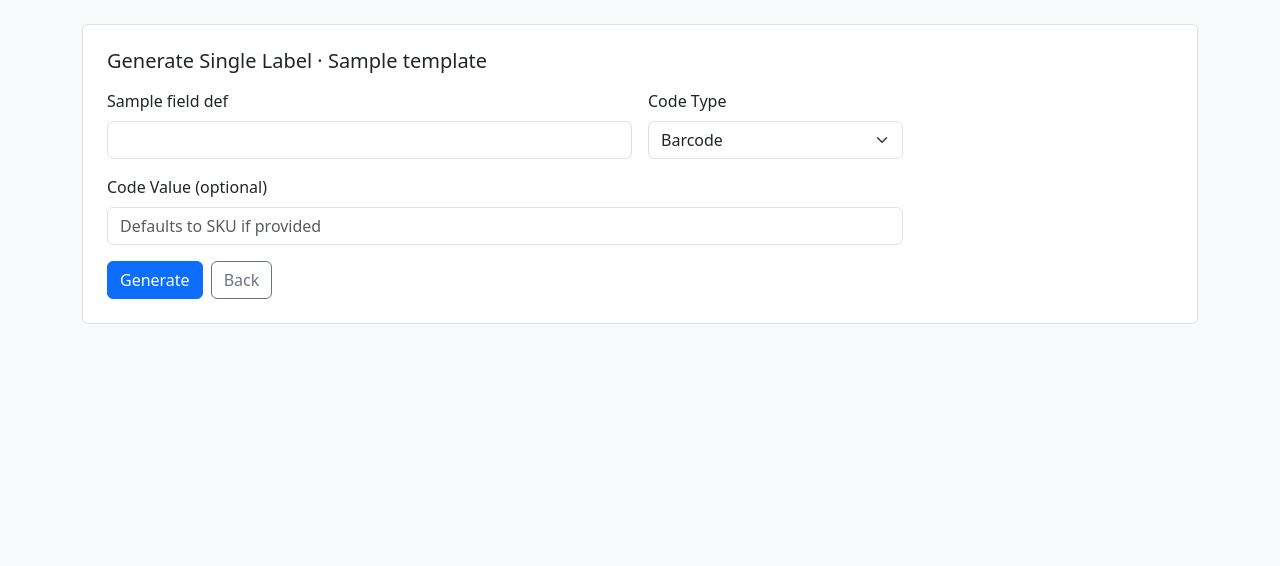
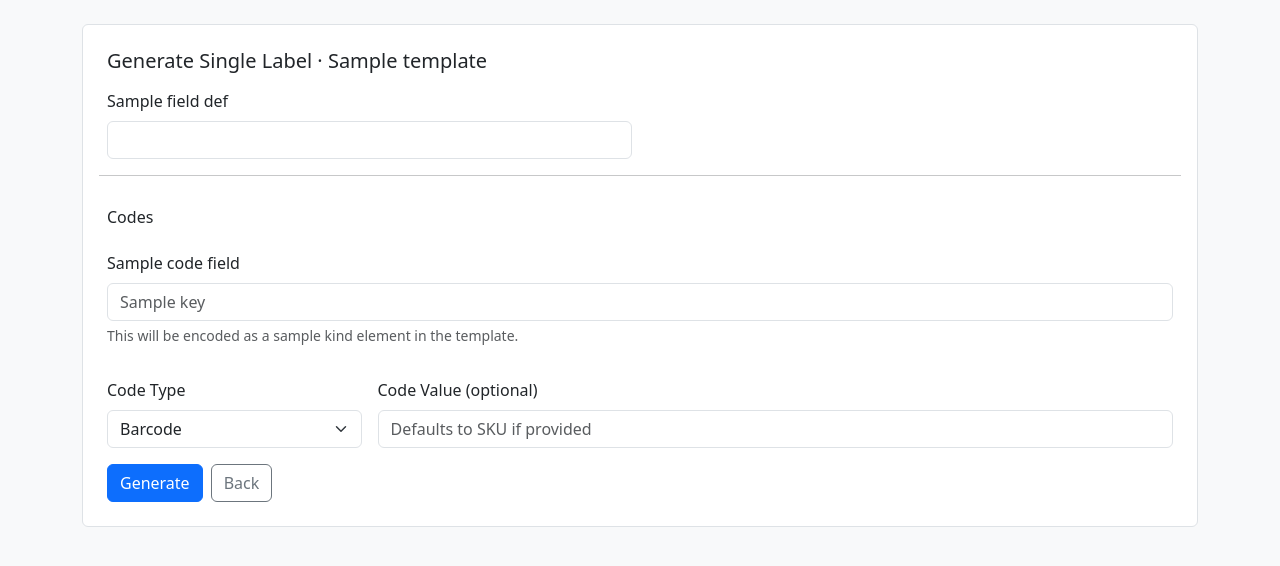
Before and after one commit to eyepatch-3097/Barcode2, a Django app: template templates/labels/generate_single.html in a window 1280 px wide. Shown: the part 57-623 px from the top of the page. Run offline with Django 5.2, Linux system fonts and the light colour scheme; the template is opened without the code that fills it: most values are stand-ins (such as "Sample title", 1, 10 or a date in 2020).

Commit message:
Update generate_single.html

```diff
--- a/templates/labels/generate_single.html
+++ b/templates/labels/generate_single.html
@@ -18,6 +18,17 @@
           {% endif %}
         </div>
       {% endfor %}
+      {% if code_fields %}
+  <hr class="my-3">
+  <h6>Codes</h6>
+  {% for cf in code_fields %}
+    <div class="mb-3">
+      <label class="form-label">{{ cf.label }}</label>
+      <input type="text" class="form-control" name="{{ cf.key }}" placeholder="{{ cf.key }}" required>
+      <div class="form-text">This will be encoded as a {{ cf.kind|lower }} element in the template.</div>
+    </div>
+  {% endfor %}
+{% endif %}
 
       <div class="col-md-3">
         <label class="form-label">Code Type</label>
```
